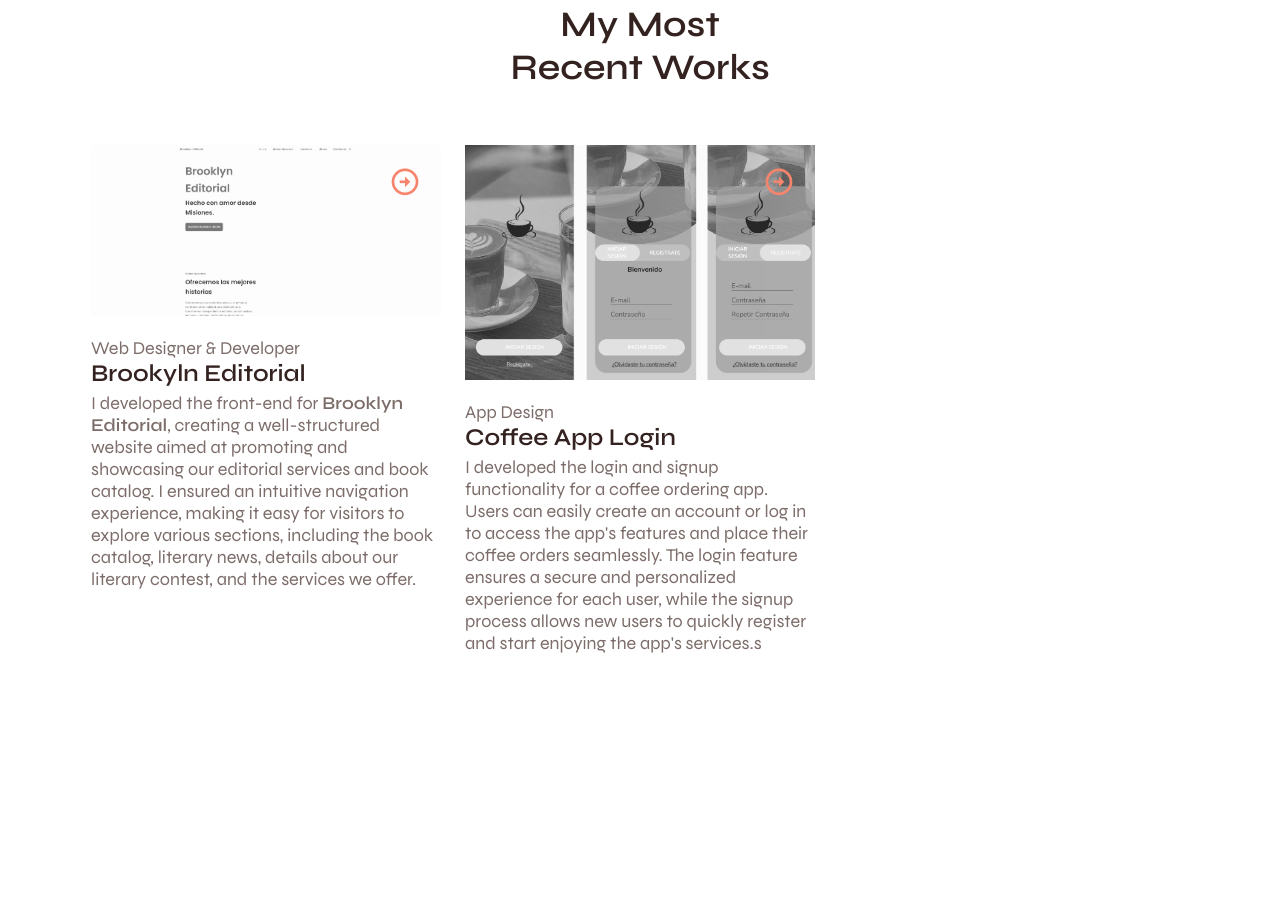
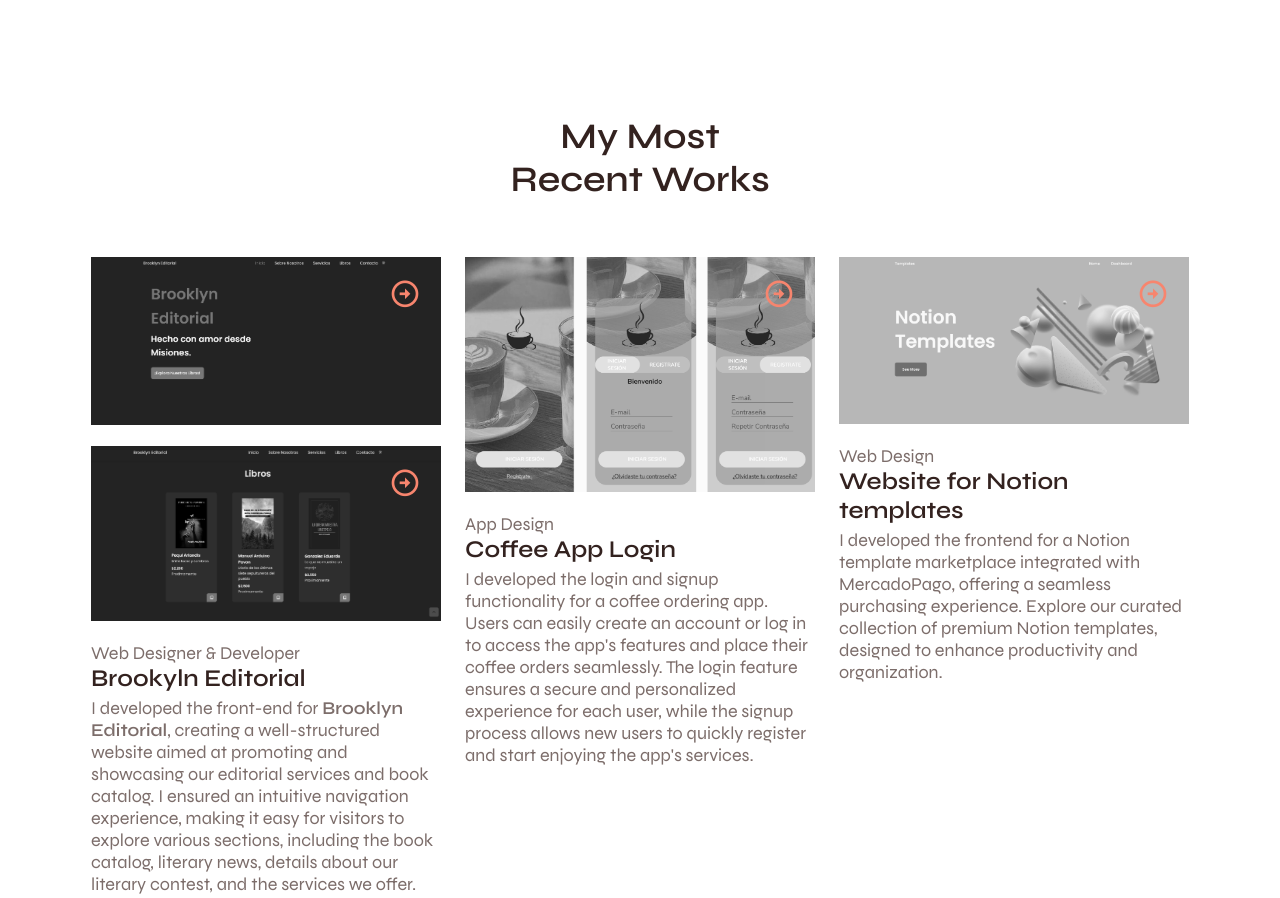
Before and after one commit to ZoeCGonzalez/Portfolio, a plain HTML site: page index.html in a window 1280 px wide. Shown: the part 1632-2530 px from the top of the page. Drawn offline with nearby package versions, Linux system fonts and the light colour scheme.

Commit message:
se agregaron experiencias laborales

```diff
--- a/index.html
+++ b/index.html
@@ -185,22 +185,30 @@
 
       <!--==================== WORK ====================-->
       <section class="work section">
+         <section class="work section">
             <h2 class="section__title">
                My Most <br>
                Recent Works
             </h2>
-
             <div class="work__container container grid">
                <article class="work__card">
                   <a href="https://github.com/ZoeCGonzalez/editorialbrooklyn" target="_blank" class="work__link">
-                  <img src="assets/img/brooklyn1.png" alt="image" class="work__img">
+                     <img src="assets/img/editorial.png" alt="image" class="work__img">
+
+                     <i class="ri-arrow-right-circle-line work__icon"></i>
+                  </a>
+                  <a href="https://github.com/ZoeCGonzalez/editorialbrooklyn" target="_blank" class="work__link">
+                     <img src="assets/img/editorial1.png" alt="image" class="work__img">
 
                      <i class="ri-arrow-right-circle-line work__icon"></i>
                   </a>
                   <span class="work__subtitle">Web Designer & Developer</span>
                   <h2 class="work__title"> Brookyln Editorial </h2>
                   <span class="work__subtitle">
-                  I developed the front-end for <b> Brooklyn Editorial</b>, creating a well-structured website aimed at promoting and showcasing our editorial services and book catalog. I ensured an intuitive navigation experience, making it easy for visitors to explore various sections, including the book catalog, literary news, details about our literary contest, and the services we offer. </span>
+                     I developed the front-end for <b> Brooklyn Editorial</b>, creating a well-structured website aimed
+                     at promoting and showcasing our editorial services and book catalog. I ensured an intuitive
+                     navigation experience, making it easy for visitors to explore various sections, including the book
+                     catalog, literary news, details about our literary contest, and the services we offer. </span>
                </article>
 
                <article class="work__card">
@@ -211,14 +219,31 @@
                   </a>
                   <span class="work__subtitle"> App Design</span>
                   <h2 class="work__title"> Coffee App Login </h2>
-               <span class="work__subtitle"> I developed the login and signup functionality for a coffee ordering app. Users can easily create an account or log in to access the app's features and place their coffee orders seamlessly. The login feature ensures a secure and personalized experience for each user, while the signup process allows new users to quickly register and start enjoying the app's services.</span>s
+                  <span class="work__subtitle"> I developed the login and signup functionality for a coffee ordering
+                     app. Users can easily create an account or log in to access the app's features and place their
+                     coffee orders seamlessly. The login feature ensures a secure and personalized experience for each
+                     user, while the signup process allows new users to quickly register and start enjoying the app's
+                     services.</span>
+               </article>
+
+               <article class="work__card">
+
+                  <a href="#" target="_blank" class="work__link">
+                     <img src="assets/img/Screenshot 2024-04-09 181858.png" alt="image" class="work__img">
+                     <i class="ri-arrow-right-circle-line work__icon"></i>
+                  </a>
+
+                  <span class="work__subtitle"> Web Design</span>
+                  <h2 class="work__title"> Website for Notion templates </h2>
+                  <span class="work__subtitle"> I developed the frontend for a Notion template marketplace integrated
+                     with MercadoPago, offering a seamless purchasing experience. Explore our curated collection of
+                     premium Notion templates, designed to enhance productivity and organization. </span>
                </article>
 
 
 
 
             </div>
-
          </section>
 
       <!--==================== TESTIMONIAL ====================-->
```
Also changed, not shown: about.html (+65 -3 lines), work.html (+34 -6 lines), assets/img/Screenshot 2024-04-09 181858.png (added), assets/img/Screenshot 2024-04-09 181923.png (added), assets/img/Screenshot 2024-04-09 182252.png (added), assets/img/brooklyn1.png (deleted), assets/img/brooklyn2.png (deleted), assets/img/editorial.png (added), assets/img/editorial1.png (added), assets/img/login.jpeg (added), assets/img/loginwithmaps.jpeg (added). Lines whose indentation alone changed are shown as unchanged.
